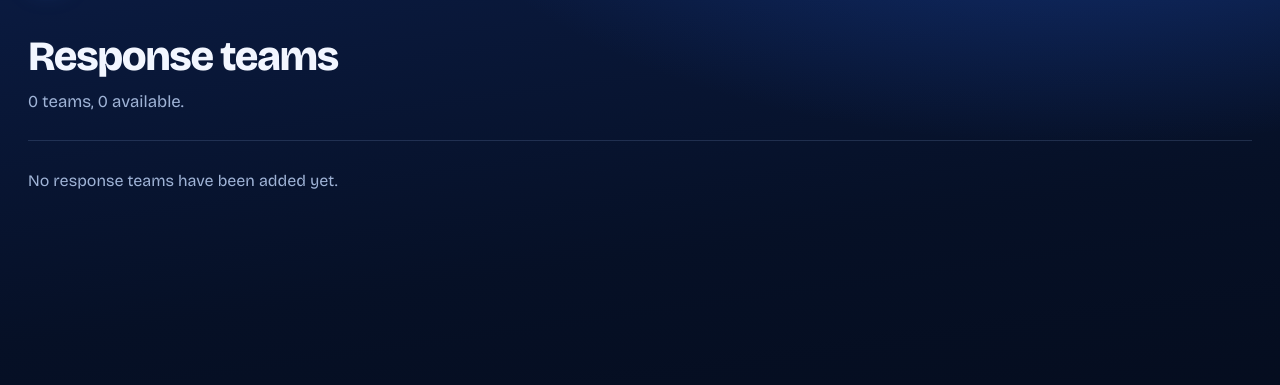
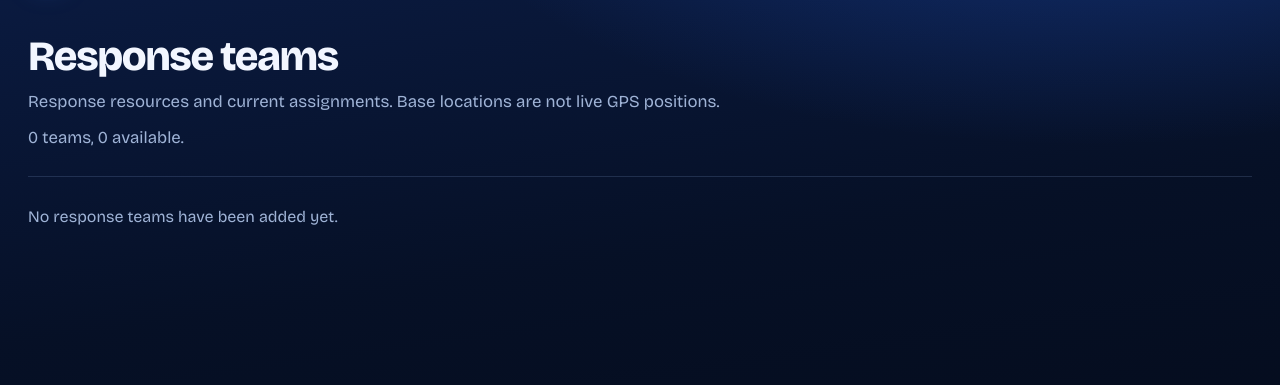
Before and after one commit to Abdullah-Albassami/expopulse, a Django app: page /teams/ in a window 1280 px wide. Shown: the part 65-450 px from the top of the page. Run offline with Django 5.2, Linux system fonts and the light colour scheme; data that the repository does not hold is empty.

Commit message:
Clarify manual reporting, monitoring channels and response teams

```diff
--- a/templates/teams/team_list.html
+++ b/templates/teams/team_list.html
@@ -7,6 +7,7 @@
 <div class="lead lead-small">
     <div>
         <h1>Response teams</h1>
+        <p>Response resources and current assignments. Base locations are not live GPS positions.</p>
         <p>
             {{ teams|length }} teams,
             {{ available_team_count }} available.
@@ -24,6 +25,8 @@
             {{ team.get_team_type_display }}
         </p>
 
+        <p class="ops-responsibility">Responsibilities: {% if team.team_type == "security" %}Crowd management and restricted-area response{% elif team.team_type == "medical" %}Falls, injury and medical assistance{% elif team.team_type == "maintenance" %}Elevator, escalator and facility faults{% elif team.team_type == "it" %}Networks, access systems and IT faults{% elif team.team_type == "cleaning" %}Spills, sanitation and cleaning requests{% else %}Visitor assistance and accessibility{% endif %}</p>
+
         <dl class="facts">
             <dt>Status</dt>
             <dd>
@@ -32,7 +35,7 @@
                 </span>
             </dd>
 
-            <dt>Location</dt>
+            <dt>Base location</dt>
             <dd>
                 {{ team.current_location|default:"Unknown" }}
             </dd>
@@ -41,6 +44,7 @@
             <dd>
                 {% for incident in team.assigned_incidents.all %}
                     {% if incident.status != "resolved" %}
+                    <span class="response-destination">Responding to: {{ incident.location }}</span>
                     <a href="{% url 'incident_detail' incident.id %}">
                         #{{ incident.id }} {{ incident.title }}
                     </a>
```
